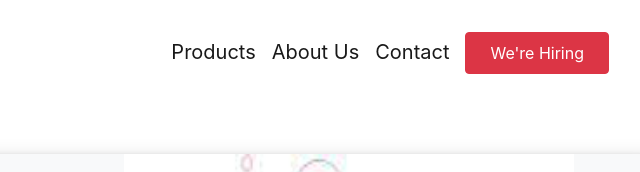
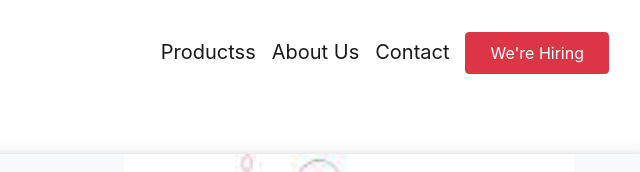
Before and after one commit to snakrm/interview, a plain HTML site: page index.html in a window 1280 px wide. Shown: the top 172 px of the page, 640-1280 px from the left. Drawn offline with nearby package versions, Linux system fonts and the light colour scheme; files that its build step writes are made by us from their sources.

Commit message:
feat :layout

```diff
--- a/index.html
+++ b/index.html
@@ -44,7 +44,7 @@
                   <ul class="navbar-nav ml-auto">
 
                     <li class="nav-item">
-                      <a class="navbar-brand" href="#">Products</a>
+                      <a class="navbar-brand" href="#">Productss</a>
                     </li>
                     <li class="nav-item">
                       <a class="navbar-brand" href="#">About Us</a>
```
